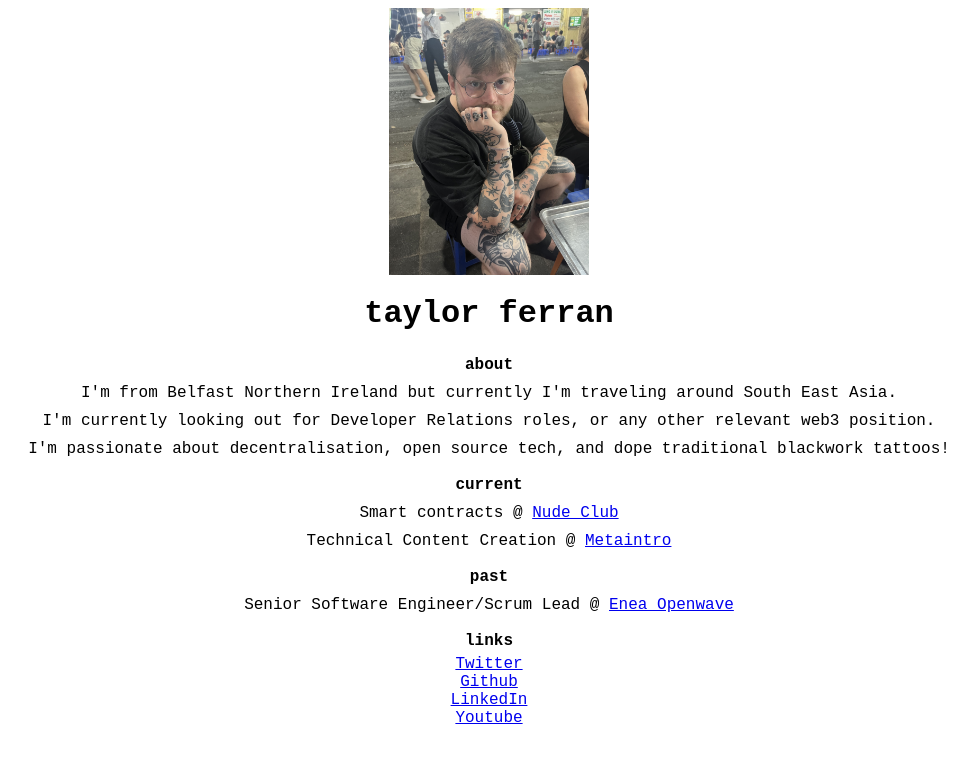
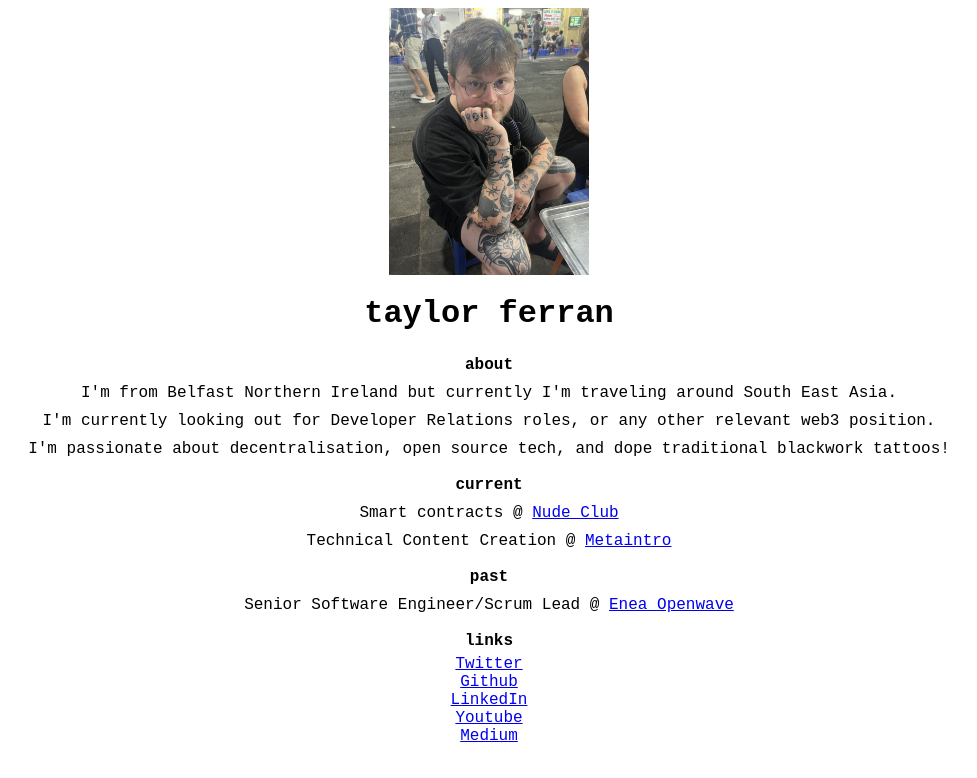
Before and after one commit to taylorferran/taylor-wiki, a Next.js app in the folder my-app/: page / in a window 1280 px wide. Shown: the top 778 px of the page, without its empty margins (151-1128 px from the left). Built offline with nearby package versions, Linux system fonts and the light colour scheme.

Commit message:
add medium

```diff
--- a/my-app/pages/index.js
+++ b/my-app/pages/index.js
@@ -34,6 +34,7 @@ export default function Home() {
         <a href="https://github.com/taylorferran" target="_blank">Github</a>
         <a href="https://www.linkedin.com/in/taylorferran/" target="_blank">LinkedIn</a>
         <a href="https://www.youtube.com/channel/UCTUKeaO8igoZ_1jddxfP1wA" target="_blank">Youtube</a>
+        <a href="https://medium.com/@taylor_web3" target="_blank">Medium</a>
       </main>
 
     </div>
```
